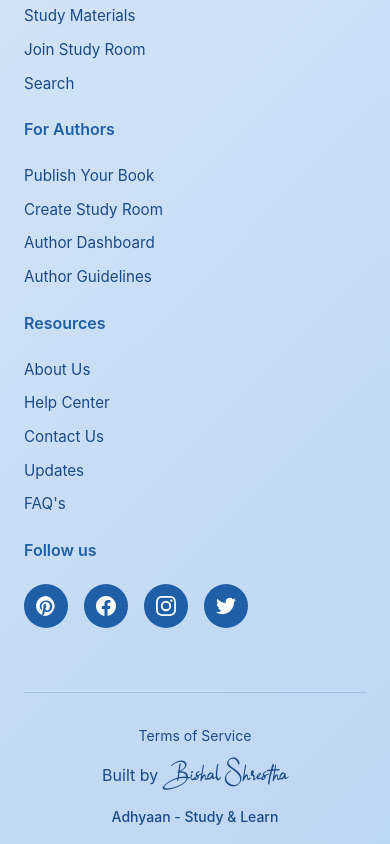
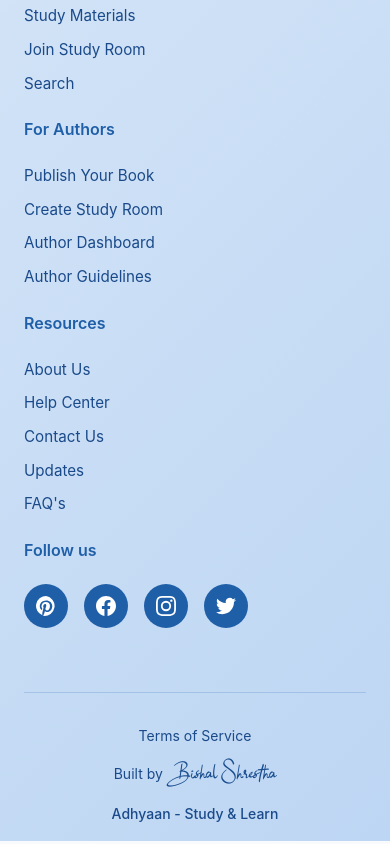
Before and after one commit to BishalABPS52/Adhyaan, a Next.js app in the folder frontend/: page / in a window 390 px wide. Shown: the part 3468-4312 px from the top of the page. Built offline with nearby package versions, Linux system fonts and the light colour scheme; no server answers.

Commit message:
updated footer

```diff
--- a/frontend/src/app/(student)/search/page.jsx
+++ b/frontend/src/app/(student)/search/page.jsx
@@ -3,6 +3,7 @@
 import { useState, useEffect } from 'react';
 import { useRouter } from 'next/navigation';
 import Card from '@/components/ui/Card';
+import BookCard from '@/components/book/BookCard';
 import Button from '@/components/ui/Button';
 import { getApiBaseUrl } from '@/services/api';
 import styles from './page.module.css';
--- a/frontend/src/components/footer/Footer.jsx
+++ b/frontend/src/components/footer/Footer.jsx
@@ -147,16 +147,16 @@
           <div className={styles.footerLinks}>
             <Link href="/terms">Terms of Service</Link>
           </div>
-          <p className="text-[#ACBAC4]/70 text-sm">
+          <p className={styles.builtBy}>
             Built by{" "}
-            <a
-              href="https://www.bishalshrestha52.com.np/"
+
+            <a href="https://www.bishalshrestha52.com.np/"
               target="_blank"
               rel="noopener noreferrer"
-              className="bulgatti-font text-[#E1D9BC] hover:text-[#F0F0DB] transition-colors duration-300"
+              className={styles.builtByLink}
             >
-              Bishal Shrestha
-            </a>
+           Bishal Shrestha
+           </a>
           </p>
           <p className={styles.copyright}> Adhyaan - Study & Learn</p>
         </div>
--- a/frontend/src/components/footer/Footer.module.css
+++ b/frontend/src/components/footer/Footer.module.css
@@ -108,6 +108,23 @@
   font-weight: 500;
 }
 
+/* Built By */
+.builtBy {
+  color: #1a4a8a;
+  font-size: 0.875rem;
+}
+
+.builtByLink {
+  font-family: 'Bulgatti', sans-serif;
+  color: #1a4d8f;
+  text-decoration: none;
+  transition: color 0.3s ease;
+}
+
+.builtByLink:hover {
+  color: #4f74a5;
+}
+
 /* Responsive */
 @media (max-width: 768px) {
   .footer {
@@ -127,6 +144,10 @@
 
   .footerLinks {
     justify-content: center;
+  }
+
+  .builtBy {
+    text-align: center;
   }
 }
 
@@ -148,4 +169,8 @@
   .separator {
     display: none;
   }
+
+  .builtBy {
+    text-align: center;
+  }
 }
```
